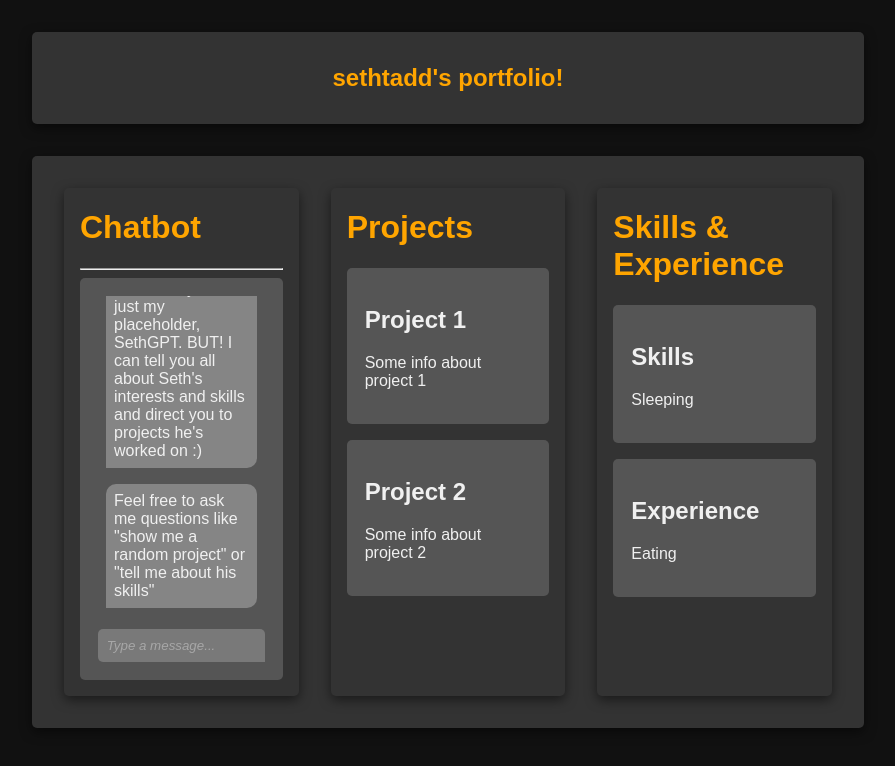
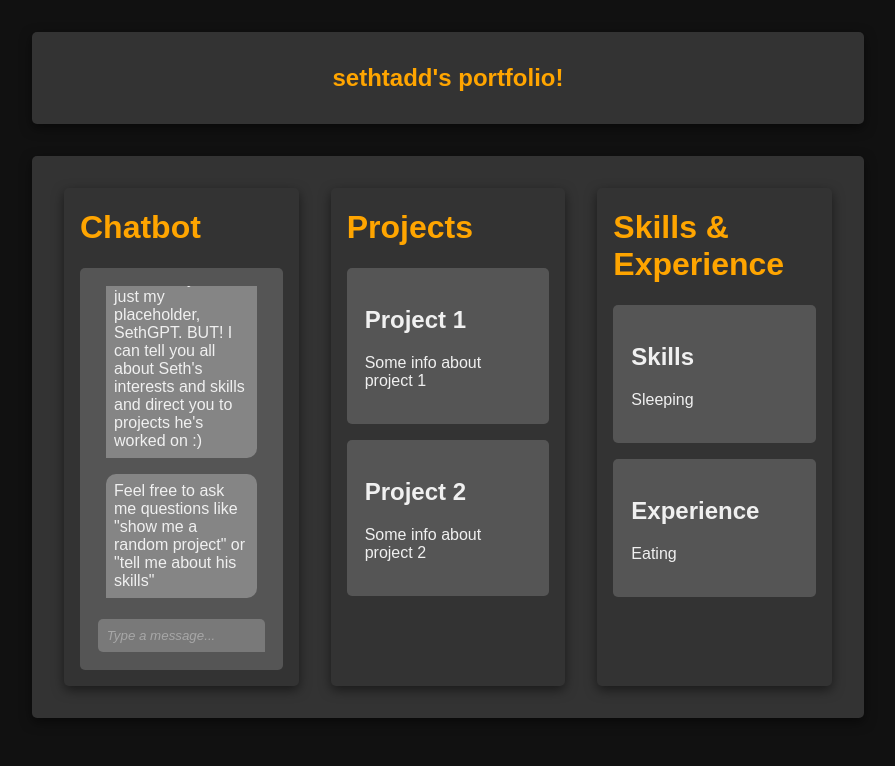
Before and after one commit to sethtadd/portfolio-website, a SvelteKit app: page / in a window 1280 px wide. Shown: the top 766 px of the page, without its empty margins (192-1087 px from the left). Built offline with nearby package versions, Linux system fonts and the light colour scheme.

Commit message:
Cleaned up code comments and lingering <hr />

```diff
--- a/src/routes/+layout.svelte
+++ b/src/routes/+layout.svelte
@@ -1,14 +1,10 @@
-<!-- <svelte:head>
-	<link rel="stylesheet" href="$app/global.css" />
-</svelte:head> -->
-
 <nav>
 	<h1>sethtadd's portfolio!</h1>
 </nav>
 
-<!-- <main> -->
+<main>
 	<slot />
-<!-- </main> -->
+</main>
 
 <style>
 	main {
@@ -16,7 +12,6 @@
 		justify-content: center;
 	}
 
-	/* make all h1 elements within main orange */
 	nav {
 		background-color: #333;
 		padding: 2rem;
@@ -24,13 +19,13 @@
 		border-radius: 5px;
 		max-width: 60vw;
 		margin: 2rem auto;
-		z-index: 1000; /* stay above other elements */
+		z-index: 1000;
 	}
 
 	nav h1 {
-		margin: 0; /* remove default margin */
+		margin: 0;
 		text-align: center;
-		font-size: 1.5rem; /* adjust size as needed */
+		font-size: 1.5rem;
 
 		color: orange;
 	}
--- a/src/routes/+page.svelte
+++ b/src/routes/+page.svelte
@@ -5,7 +5,6 @@
 <div class="grid-container">
 	<div class="column">
 		<h1>Chatbot</h1>
-        <hr />
 		<div class="content-card">
 			<SethGpt />
 		</div>
@@ -38,7 +37,6 @@
 	h1 {
 		color: orange;
 	}
-	/* Grid container styling */
 	.grid-container {
 		display: grid;
 		grid-template-columns: repeat(3, 1fr);
@@ -47,7 +45,7 @@
 		padding: 2rem;
 		box-shadow: 0 4px 12px rgba(0, 0, 0, 0.5);
 		border-radius: 5px;
-		max-width: 60vw; /* or any other constraint */
+		max-width: 60vw;
 		margin: 0 auto;
 	}
 
```
